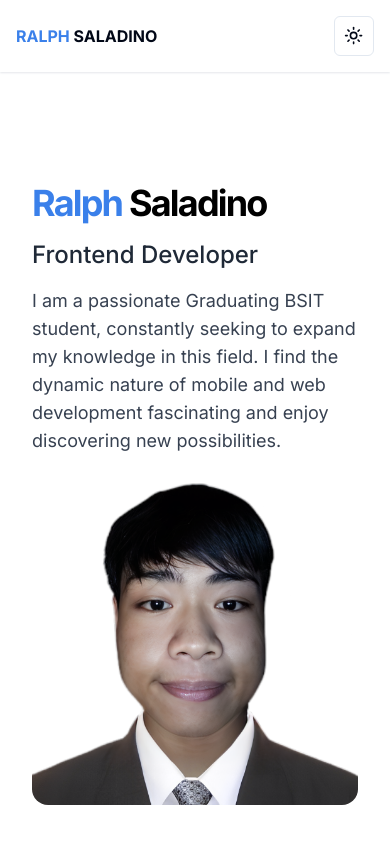
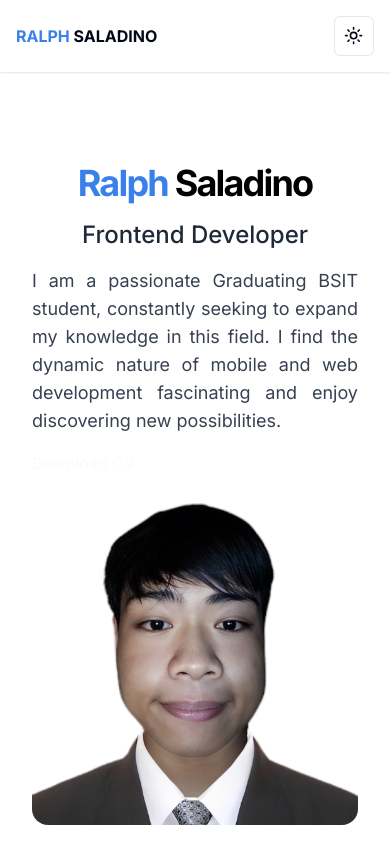
Before and after one commit to hplar05/Portfolio-2.0, a Next.js app: page / in a window 390 px wide. Shown: the top 844 px of the page. Built offline with nearby package versions, Linux system fonts and the light colour scheme.

Commit message:
chore: minimal changes

```diff
--- a/app/(sections)/Home.tsx
+++ b/app/(sections)/Home.tsx
@@ -9,20 +9,21 @@ const Home = () => {
       className="md:h-[80vh] h-[100vh] flex items-center justify-center dark:bg-gray-950 text-gray-50 "
     >
       <div className="container grid gap-6 md:grid-cols-2 items-center">
-        <div className="space-y-4">
-          <h1 className="text-4xl font-bold tracking-tighter sm:text-5xl md:text-6xl text-black dark:text-white">
+        <div className="space-y-4 ">
+          <h1 className="text-4xl font-bold tracking-tighter sm:text-5xl md:text-6xl text-black dark:text-white max-md:text-center">
             <span className="text-[#3A80EA] space-x-3">Ralph </span>
             <span>Saladino</span>
           </h1>
-          <h2 className="text-gray-800 dark:text-white text-2xl font-medium">
+          <h2 className="text-gray-800 dark:text-white text-2xl font-medium max-md:text-center">
             Frontend Developer
           </h2>
-          <p className="text-gray-700 dark:text-gray-300 max-w-[600px] text-lg">
+          <p className="text-gray-700 dark:text-gray-300 max-w-[600px] text-lg max-md:text-justify">
             I am a passionate Graduating BSIT student, constantly seeking to
             expand my knowledge in this field. I find the dynamic nature of
             mobile and web development fascinating and enjoy discovering new
             possibilities.
           </p>
+          <button>Download CV</button>
         </div>
         <Image
           src={Avatar}
```
